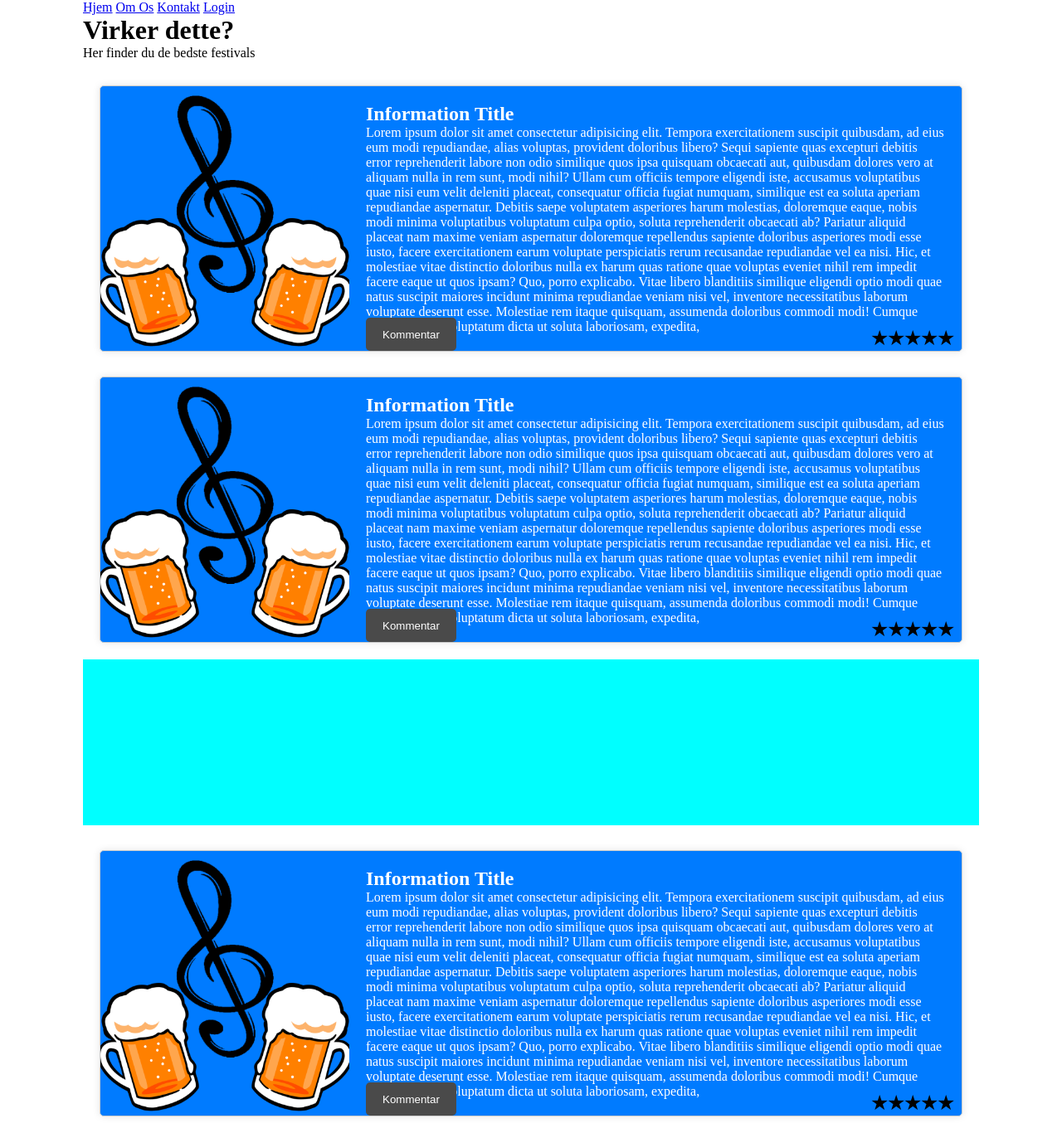
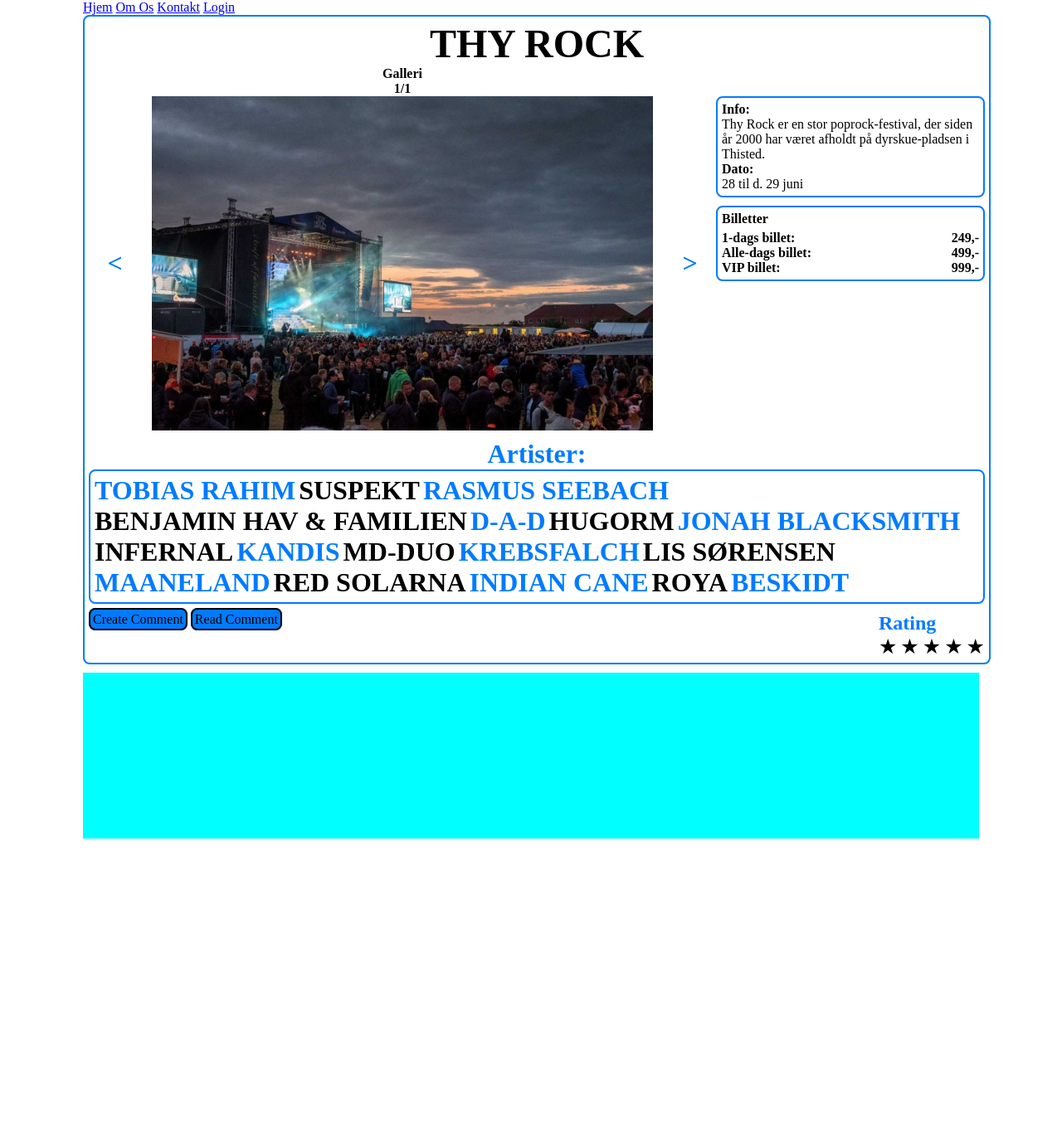
Before and after one commit to chrisdk88/festival, a PHP site: page / in a window 1280 px wide. Shown: the part 100-1466 px from the top of the page at 83% size. After the commit the page ends 1111 px from the top, so only its background shows below. Run offline with PHP 8.4, Linux system fonts and the light colour scheme.

Commit message:
New design

```diff
--- a/index.php
+++ b/index.php
@@ -105,57 +105,76 @@
       </ul>
     </div>
 
-    <div id="content">
-      <h1>Virker dette?</h1>
-      <p>Her finder du de bedste festivals</p>
-      <div class="box-container">
-    <div class="box">
-      <img src="images/logo.png" alt="Example Image">
-      <button class="comment-button">Kommentar</button>
-
-      <div class="box-info">
-        <h2>Information Title</h2>
-        <p>Lorem ipsum dolor sit amet consectetur adipisicing elit. Tempora exercitationem suscipit quibusdam, ad eius eum modi repudiandae, alias voluptas, provident doloribus libero? Sequi sapiente quas excepturi debitis error reprehenderit labore non odio similique quos ipsa quisquam obcaecati aut, quibusdam dolores vero at aliquam nulla in rem sunt, modi nihil? Ullam cum officiis tempore eligendi iste, accusamus voluptatibus quae nisi eum velit deleniti placeat, consequatur officia fugiat numquam, similique est ea soluta aperiam repudiandae aspernatur. Debitis saepe voluptatem asperiores harum molestias, doloremque eaque, nobis modi minima voluptatibus voluptatum culpa optio, soluta reprehenderit obcaecati ab? Pariatur aliquid placeat nam maxime veniam aspernatur doloremque repellendus sapiente doloribus asperiores modi esse iusto, facere exercitationem earum voluptate perspiciatis rerum recusandae repudiandae vel ea nisi. Hic, et molestiae vitae distinctio doloribus nulla ex harum quas ratione quae voluptas eveniet nihil rem impedit facere eaque ut quos ipsam? Quo, porro explicabo. Vitae libero blanditiis similique eligendi optio modi quae natus suscipit maiores incidunt minima repudiandae veniam nisi vel, inventore necessitatibus laborum voluptate deserunt esse. Molestiae rem itaque quisquam, assumenda doloribus commodi modi! Cumque sapiente illum voluptatum dicta ut soluta laboriosam, expedita,</p>
+    <div class="containerEvent">
+      <div class="headerEvent">
+        <h2>THY ROCK</h2>
       </div>
-      <div class="rating">
-      <input type="radio" id="star5" name="rating" value="5"><label for="star5"></label>
-      <input type="radio" id="star4" name="rating" value="4"><label for="star4"></label>
-      <input type="radio" id="star3" name="rating" value="3"><label for="star3"></label>
-      <input type="radio" id="star2" name="rating" value="2"><label for="star2"></label>
-      <input type="radio" id="star1" name="rating" value="1"><label for="star1"></label>
+      <div class="side-by-side-container">
+        <div class="left-side-top">
+          <div class="gallery">
+            <h4>Galleri</h4>
+            <h4>1/1</h4>
+              <div class="image-slider">
+                <div class="arrow left-arrow">&lt;</div>
+                <img src="images/Thy-Rock-scene.jpg" alt="">
+                <div class="arrow right-arrow">&gt;</div>
               </div>
           </div>
         </div>
-  <div class="box-container">
-    <div class="box">
-      <img src="images/logo.png" alt="Example Image">
-      <button class="comment-button">Kommentar</button>
-
-      <div class="box-info">
-        <h2>Information Title</h2>
-        <p>Lorem ipsum dolor sit amet consectetur adipisicing elit. Tempora exercitationem suscipit quibusdam, ad eius eum modi repudiandae, alias voluptas, provident doloribus libero? Sequi sapiente quas excepturi debitis error reprehenderit labore non odio similique quos ipsa quisquam obcaecati aut, quibusdam dolores vero at aliquam nulla in rem sunt, modi nihil? Ullam cum officiis tempore eligendi iste, accusamus voluptatibus quae nisi eum velit deleniti placeat, consequatur officia fugiat numquam, similique est ea soluta aperiam repudiandae aspernatur. Debitis saepe voluptatem asperiores harum molestias, doloremque eaque, nobis modi minima voluptatibus voluptatum culpa optio, soluta reprehenderit obcaecati ab? Pariatur aliquid placeat nam maxime veniam aspernatur doloremque repellendus sapiente doloribus asperiores modi esse iusto, facere exercitationem earum voluptate perspiciatis rerum recusandae repudiandae vel ea nisi. Hic, et molestiae vitae distinctio doloribus nulla ex harum quas ratione quae voluptas eveniet nihil rem impedit facere eaque ut quos ipsam? Quo, porro explicabo. Vitae libero blanditiis similique eligendi optio modi quae natus suscipit maiores incidunt minima repudiandae veniam nisi vel, inventore necessitatibus laborum voluptate deserunt esse. Molestiae rem itaque quisquam, assumenda doloribus commodi modi! Cumque sapiente illum voluptatum dicta ut soluta laboriosam, expedita,</p>
+        <div class="right-side-top">
+          <div class="info">
+            <h5>Info:</h5>
+            <p>Thy Rock er en stor poprock-festival, der siden år 2000 har været afholdt på dyrskue-pladsen i Thisted.</p>
+            <h5>Dato:</h5>
+            <p>28 til d. 29 juni</p>
           </div>
-      <div class="rating">
-      <input type="radio" id="star5" name="rating" value="5"><label for="star5"></label>
-      <input type="radio" id="star4" name="rating" value="4"><label for="star4"></label>
-      <input type="radio" id="star3" name="rating" value="3"><label for="star3"></label>
-      <input type="radio" id="star2" name="rating" value="2"><label for="star2"></label>
-      <input type="radio" id="star1" name="rating" value="1"><label for="star1"></label>
+          <div class="ticket-info">
+            <h4>Billetter</h4>
+            <div class="ticketEvent">
+              <h5>1-dags billet:</h5>
+              <h5>249,-</h5>
+            </div>
+            <div class="ticketEvent">
+              <h5>Alle-dags billet:</h5>
+              <h5>499,-</h5>
+            </div>
+            <div class="ticketEvent">
+              <h5>VIP billet:</h5>
+              <h5>999,-</h5>
             </div>
           </div>
         </div>
-  <div class="ad">
       </div>
-  <div class="box-container">
-    <div class="box">
-      <img src="images/logo.png" alt="Example Image">
-      <button class="comment-button">Kommentar</button>
-
-      <div class="box-info">
-        <h2>Information Title</h2>
-        <p>Lorem ipsum dolor sit amet consectetur adipisicing elit. Tempora exercitationem suscipit quibusdam, ad eius eum modi repudiandae, alias voluptas, provident doloribus libero? Sequi sapiente quas excepturi debitis error reprehenderit labore non odio similique quos ipsa quisquam obcaecati aut, quibusdam dolores vero at aliquam nulla in rem sunt, modi nihil? Ullam cum officiis tempore eligendi iste, accusamus voluptatibus quae nisi eum velit deleniti placeat, consequatur officia fugiat numquam, similique est ea soluta aperiam repudiandae aspernatur. Debitis saepe voluptatem asperiores harum molestias, doloremque eaque, nobis modi minima voluptatibus voluptatum culpa optio, soluta reprehenderit obcaecati ab? Pariatur aliquid placeat nam maxime veniam aspernatur doloremque repellendus sapiente doloribus asperiores modi esse iusto, facere exercitationem earum voluptate perspiciatis rerum recusandae repudiandae vel ea nisi. Hic, et molestiae vitae distinctio doloribus nulla ex harum quas ratione quae voluptas eveniet nihil rem impedit facere eaque ut quos ipsam? Quo, porro explicabo. Vitae libero blanditiis similique eligendi optio modi quae natus suscipit maiores incidunt minima repudiandae veniam nisi vel, inventore necessitatibus laborum voluptate deserunt esse. Molestiae rem itaque quisquam, assumenda doloribus commodi modi! Cumque sapiente illum voluptatum dicta ut soluta laboriosam, expedita,</p>
+      <div class="artist-list">
+        <h3>Artister:</h3>
+        <ul>
+          <li>TOBIAS RAHIM</li>
+          <li>SUSPEKT</li>
+          <li>RASMUS SEEBACH</li>
+          <li>BENJAMIN HAV & FAMILIEN</li>
+          <li>D-A-D</li>
+          <li>HUGORM</li>
+          <li>JONAH BLACKSMITH</li>
+          <li>INFERNAL</li>
+          <li>KANDIS</li>
+          <li>MD-DUO</li>
+          <li>KREBSFALCH</li>
+          <li>LIS SØRENSEN</li>
+          <li>MAANELAND</li>
+          <li>RED SOLARNA</li>
+          <li>INDIAN CANE</li>
+          <li>ROYA</li>
+          <li>BESKIDT</li>
+        </ul>
       </div>
+      <div class="side-by-side-container-bottom">
+        <div class="left-side-bottom">
+          <a href="#" class="eventBtn">Create Comment</a>
+          <a href="#" class="eventBtn">Read Comment</a>
+        </div>
+        <div class="right-side-bottom">
           <div class="rating">
+            <h3>Rating</h3>
             <input type="radio" id="star5" name="rating" value="5"><label for="star5"></label>
             <input type="radio" id="star4" name="rating" value="4"><label for="star4"></label>
             <input type="radio" id="star3" name="rating" value="3"><label for="star3"></label>
@@ -165,6 +184,8 @@
         </div>
       </div>
     </div>
+
+    <div class="ad"></div>
   </div>
 
   <script src="javascript/script.js"></script>
--- a/style.css
+++ b/style.css
@@ -126,57 +126,149 @@
   display: inline-block;
 }
 
-.box-container {
+/* --- EVENT --- */
+.containerEvent {
+  width: 100%;
+  border: 2px solid var(--main-bg-two-color);
+  padding: 5px;
+  border-radius: 8px;
+  margin-bottom: 10px;
+}
+
+.headerEvent {
+  text-align: center;
+}
+
+.headerEvent h2 {
+  font-size: 3rem;
+}
+
+.side-by-side-container {
+  display: flex;
+}
+
+.left-side-top {
+  width: 70%;
+}
+
+.right-side-top {
+  width: 30%;
+}
+
+.gallery h4 {
+  text-align: center;
+}
+
+.gallery img {
+  width: 80%;
+  display: block;
+  margin: auto;
+}
+
+.image-slider {
   display: flex;
   align-items: center;
   justify-content: center;
-  margin: 20px;
-  margin-top: 30px;
 }
 
-.box {
-  display: flex;
-  border: 1px solid #ccc;
-  background-color: #007bff;
-  border-radius: 5px;
-  overflow: hidden;
-  box-shadow: 0 0 10px rgba(0, 0, 0, 0.1);
-  position: relative;
+.arrow {
+  cursor: pointer;
+  margin: 0 35px;
+  font-size: 24px;
+  user-select: none;
 }
 
-.box img {
-  width: 300px;
-  height: auto;
-  object-fit: cover;
+.left-arrow {
+  color: var(--main-bg-two-color);
+  font-size: 2rem;
+  font-weight: bold;
 }
 
-.box-info {
-  padding: 20px;
-  color: #fff;
+.right-arrow {
+  color: var(--main-bg-two-color);
+  font-size: 2rem;
+  font-weight: bold;
 }
 
-.box-info h2 {
-  margin-top: 0;
-}
-.comment-button {
-  background-color: #4a4a4a;
-  color: white;
-  border: none;
-  padding: 10px 20px;
-  border-radius: 5px;
-  height: 40px;
-  position: absolute;
-  bottom: 0;
-  left: 320px;
+.info {
+  border: 2px solid var(--main-bg-two-color);
+  padding: 5px;
+  margin: 36px 0 10px 0;
+  border-radius: 8px;
 }
 
-.rating {
+.info h5 {
+  font-weight: bold;
+  font-size: 1rem;
+}
+
+.ticket-info {
+  border: 2px solid var(--main-bg-two-color);
+  padding: 5px;
+  border-radius: 8px;
+}
+
+.ticket-info h4 {
+  font-size: 1rem;
+  margin-bottom: 5px;
+}
+
+.ticket-info h5 {
+  font-weight: bold;
+  font-size: 1rem;
+}
+
+.ticketEvent {
   display: flex;
-  justify-content: flex-end;
-  align-items: flex-end;
-  position: absolute;
-  bottom: 10px;
-  right: 10px;
+  justify-content: space-between;
+}
+
+.artist-list h3 {
+  margin-top: 10px;
+  text-align: center;
+  color: var(--main-bg-two-color);
+  font-size: 2rem;
+}
+
+.artist-list ul {
+  border: 2px solid var(--main-bg-two-color);
+  padding: 5px;
+  border-radius: 8px;
+}
+
+.artist-list ul li {
+  display: inline-block;
+  font-size: 2rem;
+  font-weight: bold;
+}
+
+.artist-list ul li:nth-child(odd) {
+  color: var(--main-bg-two-color);
+}
+
+.artist-list ul li:nth-child(even) {
+  color: #000000;
+}
+
+.side-by-side-container-bottom {
+  margin-top: 10px;
+  display: flex;
+  justify-content: space-between;
+}
+
+.left-side-bottom a {
+  cursor: pointer;
+  background-color: var(--main-bg-two-color);
+  padding: 3px;
+  border: 2px solid #000000;
+  border-radius: 8px;
+  text-decoration: none;
+  color: #000000;
+}
+
+.rating h3 {
+  color: var(--main-bg-two-color);
+  font-size: 1.5rem;
 }
 
 .rating input {
@@ -204,6 +296,7 @@
 .rating {
   flex-direction: row-reverse;
 }
+
 .ad {
   background-color: aqua;
   height: 200px;
```
Also changed, not shown: images/Thy-Rock-scene.jpg (added). Lines whose indentation alone changed are shown as unchanged.
